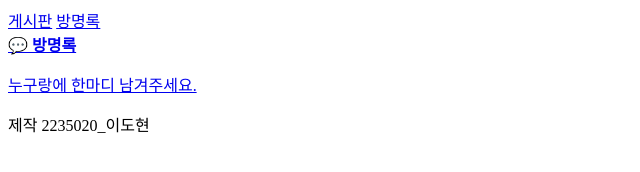
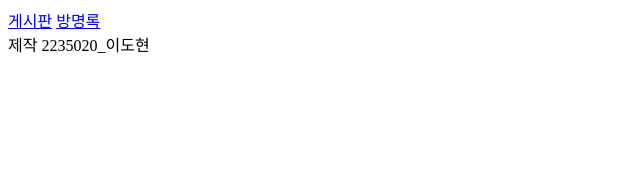
Before and after one commit to dohyeon2235020/final-web, a plain HTML site: page index.html in a window 1280 px wide. Shown: the whole page, without its empty margins (0-640 px from the left). Drawn offline with Linux system fonts and the light colour scheme.

Commit message:
Remove guestbook card from index.html
Removed guestbook link and card from index.html

```diff
--- a/index.html
+++ b/index.html
@@ -9,11 +9,6 @@
   <a href="guestbook.html">방명록</a>
 </nav>
 
-<a class="card" href="guestbook.html">
-  <strong>💬 방명록</strong>
-  <p>누구랑에 한마디 남겨주세요.</p>
-</a>
-
   <footer>제작 2235020_이도현</footer>
 </body>
 </html>
```
